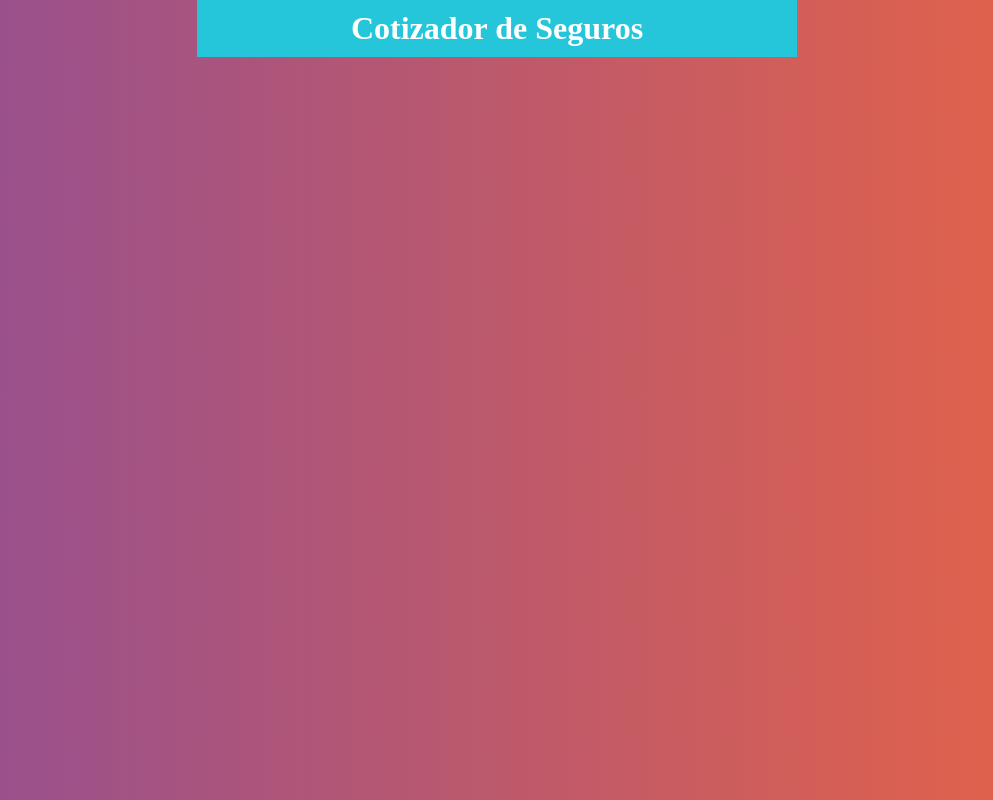
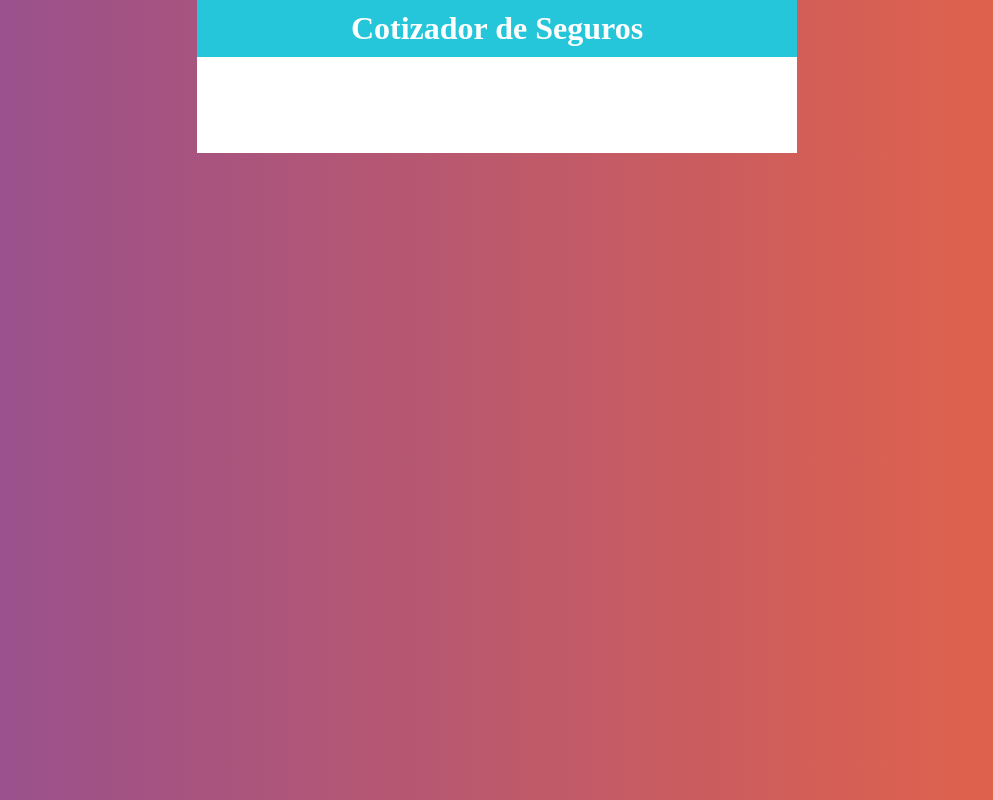
Before and after one commit to AlexiSkyline/Cotizador-de-Seguros-de-Automoviles, a React (Create React App) app: page / in a window 1280 px wide. Shown: the whole page, without its empty margins (143-1136 px from the left). Built offline with nearby package versions, Linux system fonts and the light colour scheme.

Commit message:
We add style components in the Contenedor and ContenedorFormulario

```diff
--- a/src/App.js
+++ b/src/App.js
@@ -6,12 +6,20 @@
     margin: 0 auto;
 `;
 
+const ContenedorFormulario = styled.div`
+    background-color: #FFF;
+    padding: 3rem;
+`;
 function App() {
   return (
     <Contenedor>
       <Header
         titulo='Cotizador de Seguros'
       />
+
+      <ContenedorFormulario>
+
+      </ContenedorFormulario>
     </Contenedor>
   );
 }
```
